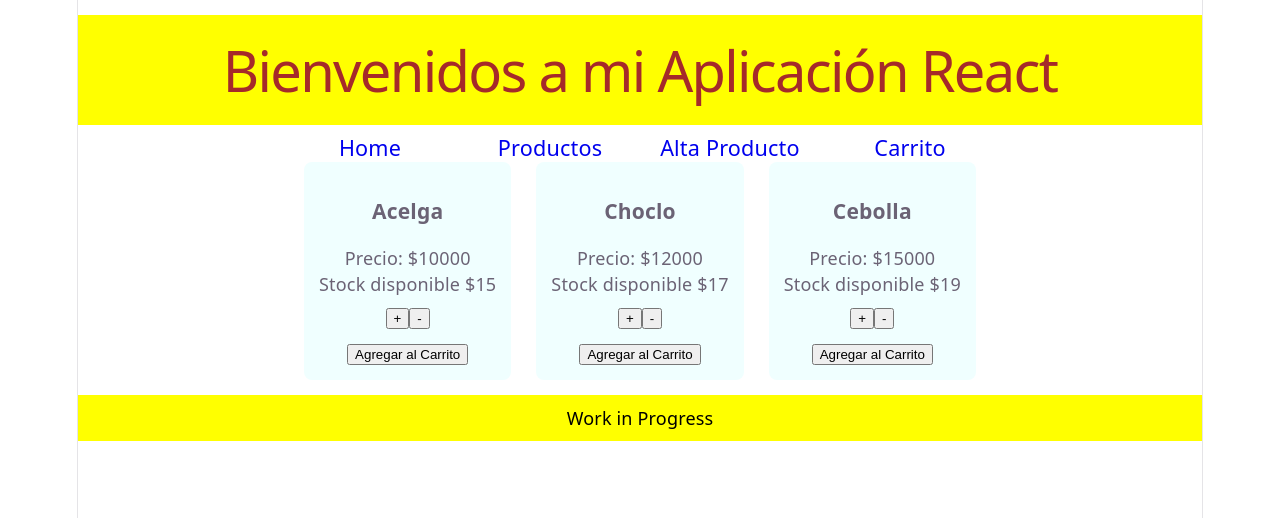
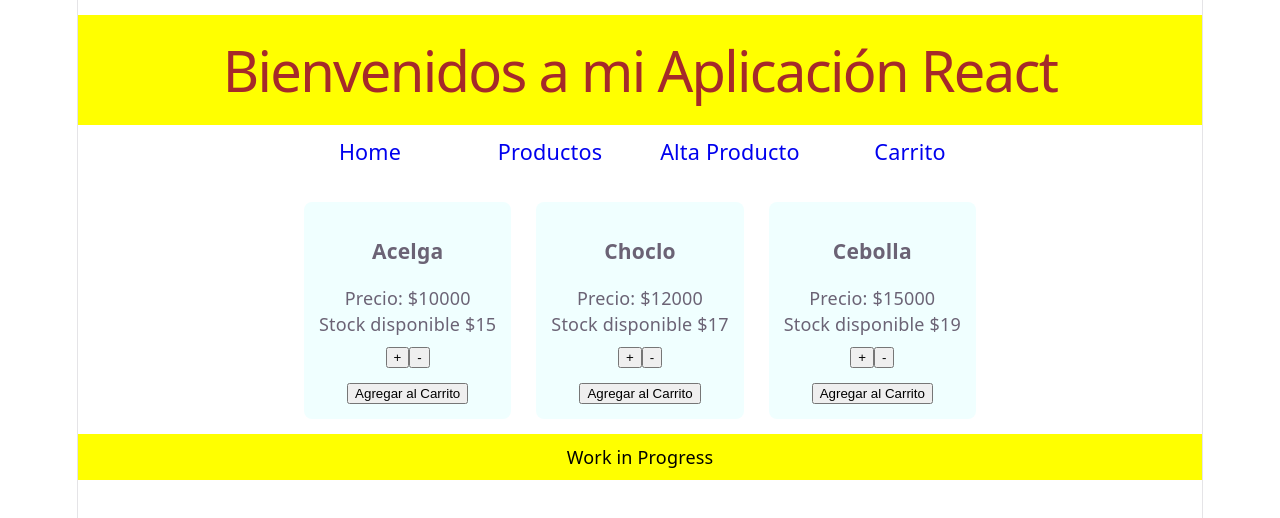
Before and after one commit to Coco-company/TP-FINAL-REACT, a React (Vite) app in the folder TiendaReact/: page /Productos in a window 1280 px wide. Shown: the top 518 px of the page. Built offline with nearby package versions, Linux system fonts and the light colour scheme.

Commit message:
Correccion Item/item

```diff
--- a/TiendaReact/src/componentes/ItemList/ItemList.jsx
+++ b/TiendaReact/src/componentes/ItemList/ItemList.jsx
@@ -1,4 +1,4 @@
-import {Item} from '../Item/Item';
+import {Item} from '../../Item_/Item';
 
 function ItemList({objItems}){
     return(
--- a/TiendaReact/src/componentes/Layout/NavBar.module.css
+++ b/TiendaReact/src/componentes/Layout/NavBar.module.css
@@ -1,5 +1,5 @@
 .nav {
-    margin: 0;
+    margin: 0.2rem 0 2rem;
     padding: 0;
     text-align: center;
 }
```
Also changed, not shown: TiendaReact/src/Item_/Item.jsx (renamed from TiendaReact/src/componentes/item/Item.jsx).
